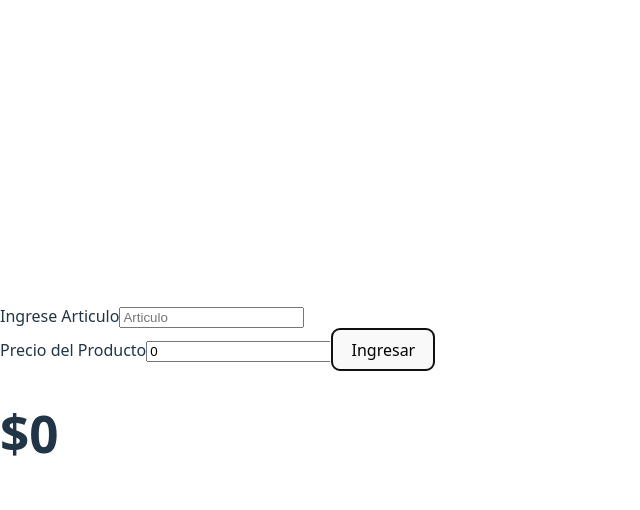
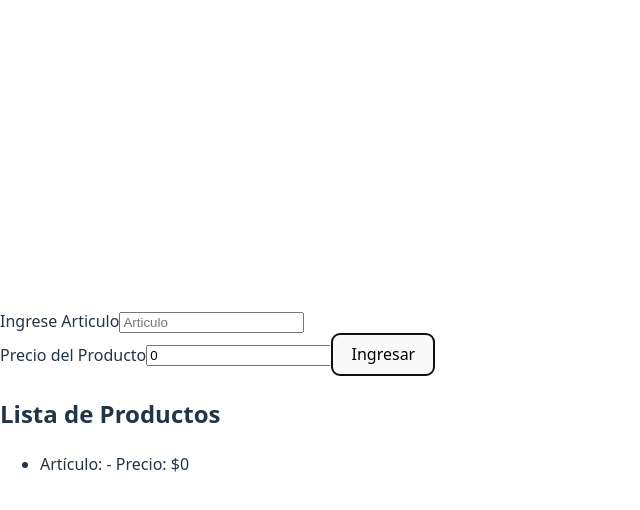
Before and after one commit to Franco46-ochoa/pv_tp3_grupo1, a React (Vite) app: page / in a window 1280 px wide. Both pictures are taken after a click on the button "Ingresar". Shown: the top 510 px of the page, without its empty margins (0-640 px from the left). Built offline with nearby package versions, Linux system fonts and the light colour scheme.

Commit message:
Commit avance de ingreso de producto con su precio y que muestre en una lista los producto ingresado

```diff
--- a/src/App.jsx
+++ b/src/App.jsx
@@ -1,13 +1,14 @@
 import { useState } from 'react';
 import TaskInput from "./Componentes/TaskInput.jsx";
+import TaskItem from './Componentes/TaskItem.jsx';
 function App() {
-  const [Articulos, setArticulo]=useState('');
-  const [Precio, setPrecio]= useState(0);
+  const [Productos, setProductos]=useState([]);
+
   return (
     <>
       <div>
-        <TaskInput art={[Articulos, setArticulo]} pre={[Precio, setPrecio]}/>
-        <h1>{Articulos}${Precio}</h1>
+        <TaskInput Productos={[Productos, setProductos]}></TaskInput>
+        <TaskItem Productos={Productos}></TaskItem>
       </div>
     </>
   )
--- a/src/Componentes/TaskInput.jsx
+++ b/src/Componentes/TaskInput.jsx
@@ -1,14 +1,19 @@
+import { useState } from "react";
 function TaskInput (props){
-    const [Articulos, setArticulo]= props.art;
-    const [Precio, setPrecio]=props.pre;
+    const [Productos, setProductos] = props.Productos;
+    const [Articulo, setArticulo]=useState('');
+    const [Precio, setPrecio]= useState(0);
+    const handleSubmit=()=>{
+        setProductos([...Productos, {Articulo:Articulo, Precio:Precio}]);
+    }
     return (
         <div>
             <label>Ingrese Articulo</label>
-            <input type="text" value={Articulos} placeholder="Articulo" onChange={e => setArticulo(e.target.value)}/>
+            <input type="text" value={Articulo} placeholder="Articulo" onChange={e => setArticulo(e.target.value)}/>
             <br/>
             <label>Precio del Producto</label>
-            <input type="number" step={0.00} value={Precio}  placeholder="Ingrese el precio" onChange={e => setPrecio(e.target.value)|| 0}/>
-            <button type="submit">Ingresar</button>
+            <input type="number" step={0.01} value={Precio}  placeholder="Ingrese el precio" onChange={e => setPrecio(parseFloat(e.target.value) || 0)} />
+            <button type="submit" onClick={handleSubmit}>Ingresar</button>
         </div>
     )
 }
--- a/src/Componentes/TaskItem.jsx
+++ b/src/Componentes/TaskItem.jsx
@@ -0,0 +1,16 @@
+function TaskItem({ Productos }) {
+    return (
+      <div>
+        <h2>Lista de Productos</h2>
+        <ul>
+          {Productos.map((producto, index) => (
+            <li key={index}>
+              Artículo: {producto.Articulo} - Precio: ${producto.Precio}
+            </li>
+          ))}
+        </ul>
+      </div>
+    );
+}
+
+export default TaskItem;
```
